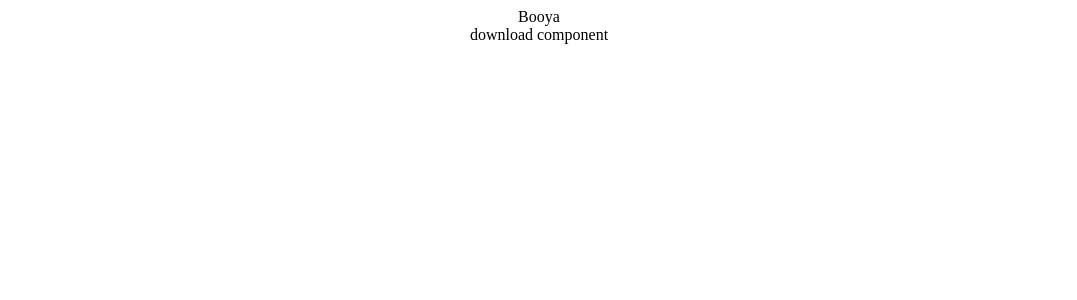
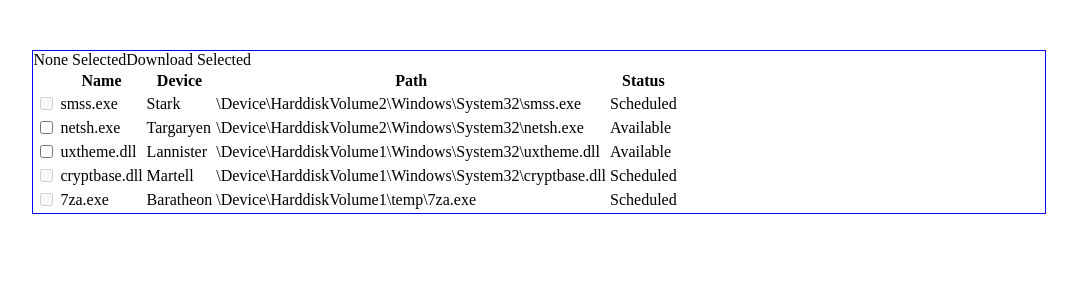
Before and after one commit to screamingmunch/cs-download, a React (Create React App) app: page / in a window 1280 px wide. Shown: the top 300 px of the page, without its empty margins (101-1178 px from the left). Built offline with nearby package versions, Linux system fonts and the light colour scheme; the HTML template or start-up script is replaced by a standard one.

Commit message:
create Table component and populate with dummy files data

```diff
--- a/public/index.html
+++ b/public/index.html
@@ -14,7 +14,7 @@
       manifest.json provides metadata used when your web app is installed on a
       user's mobile device or desktop. See https://developers.google.com/web/fundamentals/web-app-manifest/
     -->
-    <link rel="manifest" href="%PUBLIC_URL%/manifest.json" />
+    <!-- <link rel="manifest" href="%PUBLIC_URL%/manifest.json" /> -->
     <!--
       Notice the use of %PUBLIC_URL% in the tags above.
       It will be replaced with the URL of the `public` folder during the build.
--- a/src/App.js
+++ b/src/App.js
@@ -4,7 +4,6 @@ import DownloadComponent from './components/Download';
 function App() {
   return (
     <div className="App">
-      Booya
       <DownloadComponent/>
     </div>
   );
--- a/src/components/Download.js
+++ b/src/components/Download.js
@@ -1,8 +1,26 @@
-import React from 'react';
+import React, { useState } from 'react';
 import styled from '@emotion/styled';
+import {data} from '../data/files'
+import Table from './Table';
+
+
 
 const DownloadComponent = () => {
-  return (<div>download component</div>)
+  const {files} = data;
+  const [selectedCount, setSelectedCount] = useState(0);
+  return (
+    <div>
+      <div>
+        <span>{selectedCount === 0 ? 'None Selected' : `Selected ${selectedCount}`}</span>
+        <span>Download Selected</span>
+      </div>
+      <Table files={files}
+             selectedCount={selectedCount}
+             setSelectedCount={setSelectedCount}
+      />
+    </div>
+
+  )
 }
 
 export default DownloadComponent;
--- /dev/null
+++ b/src/components/Table.js
@@ -0,0 +1,43 @@
+import React from 'react'
+import styled from '@emotion/styled';
+
+import capitalize from 'lodash/capitalize'
+
+
+const Table = ({files, selectedCount, setSelectedCount}) => {
+  const headings = Object.keys(files[0]);
+
+  const handleCheckboxChange = (e) => {
+    e.target.checked ? setSelectedCount(selectedCount + 1) : setSelectedCount(selectedCount - 1);
+  }
+
+  return(
+    <table>
+      <thead>
+        <tr>
+          <th></th>
+          {headings.map((heading) => <th key={heading}>{capitalize(heading)}</th>)}
+        </tr>
+      </thead>
+      <tbody>
+        {files.map((file) => {
+        return( <tr key={file.name}>
+            <td><input
+                  type="checkbox"
+                  disabled={file.status === 'available' ? false : true}
+                  onChange={handleCheckboxChange}
+                />
+            </td>
+            <td>{file.name}</td>
+            <td>{file.device}</td>
+            <td>{file.path}</td>
+            <td>{capitalize(file.status)}</td>
+          </tr>)
+        })}
+      </tbody>
+
+    </table>
+  )
+}
+
+export default Table;
--- /dev/null
+++ b/src/data/files.js
@@ -0,0 +1,9 @@
+export const data = {
+  files: [
+    { name: 'smss.exe', device: 'Stark', path: '\\Device\\HarddiskVolume2\\Windows\\System32\\smss.exe', status: 'scheduled' },
+    { name: 'netsh.exe', device: 'Targaryen', path: '\\Device\\HarddiskVolume2\\Windows\\System32\\netsh.exe', status: 'available' },
+    { name: 'uxtheme.dll', device: 'Lannister', path: '\\Device\\HarddiskVolume1\\Windows\\System32\\uxtheme.dll', status: 'available' },
+    { name: 'cryptbase.dll', device: 'Martell', path: '\\Device\\HarddiskVolume1\\Windows\\System32\\cryptbase.dll', status: 'scheduled' },
+    { name: '7za.exe', device: 'Baratheon', path: '\\Device\\HarddiskVolume1\\temp\\7za.exe', status: 'scheduled' }
+  ]
+} ;
--- a/src/styles/App.css
+++ b/src/styles/App.css
@@ -1,18 +1,5 @@
 .App {
-  text-align: center;
+  margin: 50px auto 0 auto;
+  width: 80%;
+  border: 1px solid blue;
 }
-
-.App-header {
-  background-color: #282c34;
-  min-height: 100vh;
-  display: flex;
-  flex-direction: column;
-  align-items: center;
-  justify-content: center;
-  font-size: calc(10px + 2vmin);
-  color: white;
-}
-
-.App-link {
-  color: #61dafb;
-}
```
